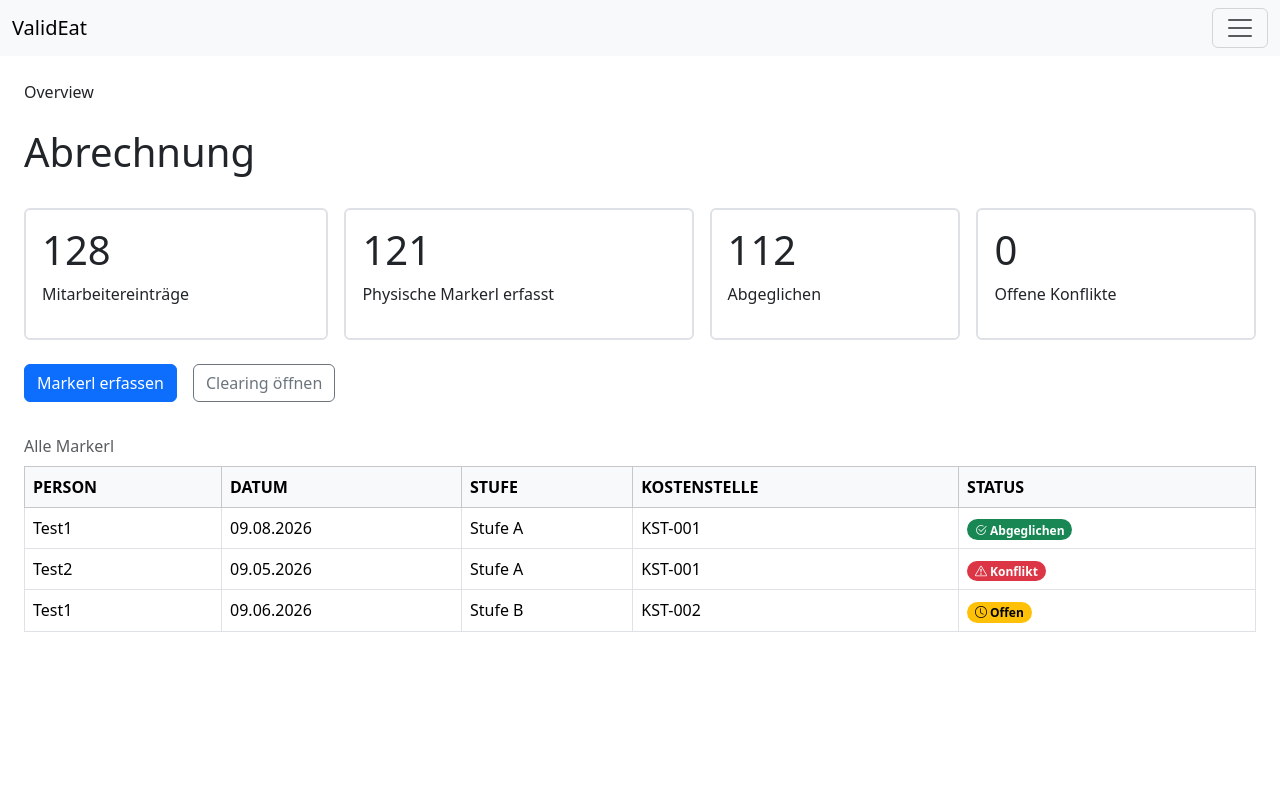
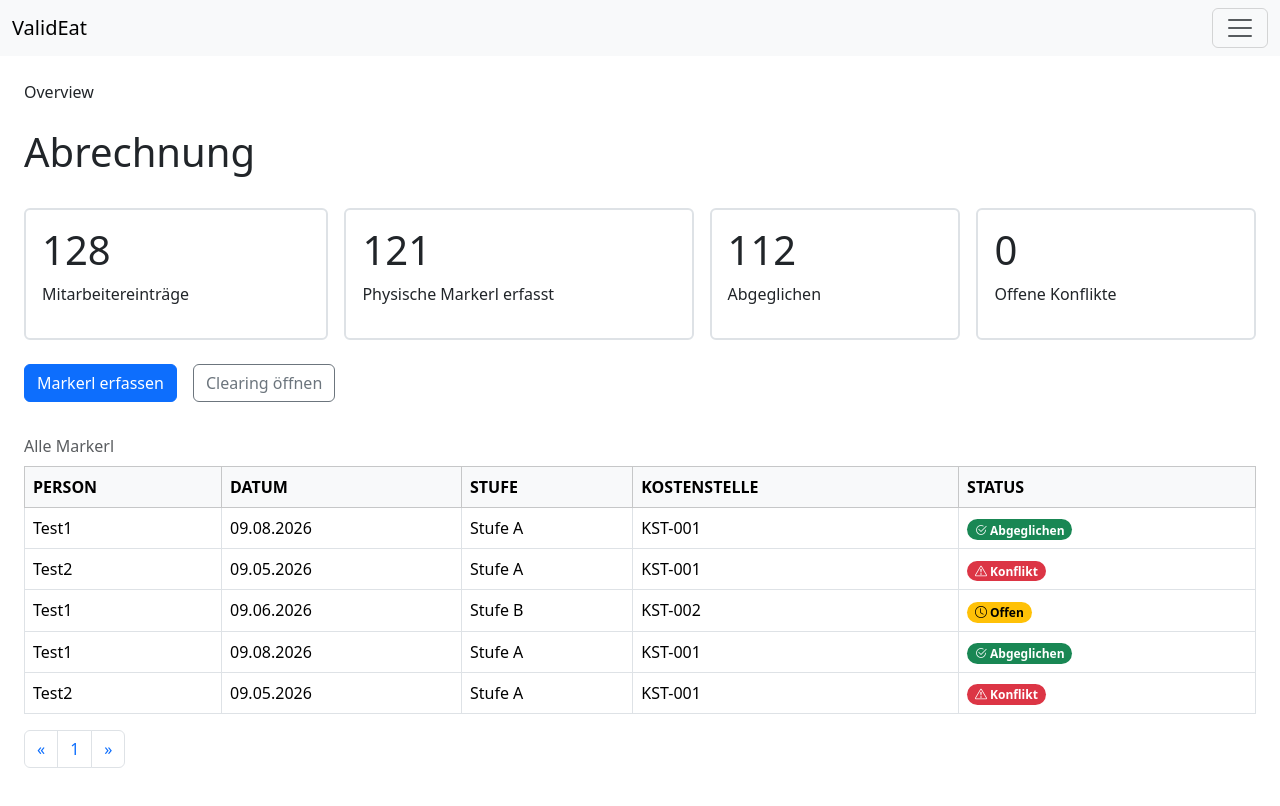
Before and after one commit to ValidEat-Dipl/valideat-platform, an Angular app in the folder apps/web/web/: page /admin-overview in a window 1280 px wide. Built offline with nearby package versions, Linux system fonts and the light colour scheme.

Commit message:
table pagination started

```diff
--- a/apps/web/web/src/app/app.config.ts
+++ b/apps/web/web/src/app/app.config.ts
@@ -3,10 +3,12 @@ import { provideRouter } from '@angular/router';
 
 import { routes } from './app.routes';
 import { provideClientHydration } from '@angular/platform-browser';
+import {provideHttpClient} from '@angular/common/http';
 
 export const appConfig: ApplicationConfig = {
   providers: [
     provideBrowserGlobalErrorListeners(),
-    provideRouter(routes), provideClientHydration()
+    provideRouter(routes), provideClientHydration(),
+    provideHttpClient()
   ]
 };
--- a/apps/web/web/src/app/table-comp/table-comp.html
+++ b/apps/web/web/src/app/table-comp/table-comp.html
@@ -10,7 +10,7 @@
   </tr>
   </thead>
   <tbody>
-    @for (row of data()?.rows; track $index) {
+    @for (row of data()?.rows?.slice(0, maxRows); track $index) {
       <tr>
         @for (key of data()?.headers; track key) {
           @if (row[key] instanceof Date)  {
@@ -25,3 +25,18 @@
     }
   </tbody>
 </table>
+<nav aria-label="Page navigation Table">
+  <ul class="pagination">
+    <li class="page-item">
+      <a class="page-link" (click)="setInitRowNumber(0)" aria-label="Previous">
+        <span aria-hidden="true">&laquo;</span>
+      </a>
+    </li>
+    <li class="page-item"><a class="page-link" href="#">1</a></li>
+    <li class="page-item">
+      <a class="page-link" (click)="setInitRowNumber(10)" aria-label="Next">
+        <span aria-hidden="true">&raquo;</span>
+      </a>
+    </li>
+  </ul>
+</nav>
--- a/apps/web/web/src/app/table-comp/table-comp.ts
+++ b/apps/web/web/src/app/table-comp/table-comp.ts
@@ -1,4 +1,4 @@
-import {Component, input, InputSignal, OnInit} from '@angular/core';
+import {Component, computed, inject, input, InputSignal, OnInit, Signal} from '@angular/core';
 import {TableData} from '../table.model';
 import {DatePipe} from '@angular/common';
 import {Status} from '../status.model';
@@ -19,7 +19,15 @@ export class TableComp{
   caption = input<string>("");
   data = input<TableData>();
 
+  length = computed(() => this.data()?.rows.length)
+
+  initRow = 0
+  maxRows = 5
+
   protected readonly Date = Date;
+  protected readonly Status = Status;
 
-  protected readonly Status = Status;
+  protected setInitRowNumber(number: number) {
+
+  }
 }
--- a/apps/web/web/src/app/table-data-service.ts
+++ b/apps/web/web/src/app/table-data-service.ts
@@ -1,13 +1,16 @@
-import {Injectable, Service} from '@angular/core';
+import {inject, Injectable, Service} from '@angular/core';
 import {Status} from './status.model';
+import {HttpClient} from '@angular/common/http';
 
 @Injectable({
   providedIn: 'root'
 })
 export class TableDataService {
 
-  getTableData() {
-    return {
+  http = inject(HttpClient);
+
+  /*rawData = this.http.get('http://localhost:8080/getTicketList')*/
+  rawData = {
     "headers": [
       "person",
       "datum",
@@ -36,8 +39,74 @@ export class TableDataService {
         "stufe": "Stufe B",
         "kostenstelle": "KST-002",
         "status": new Status("Offen", "warning"),
+      },
+      {
+        "person": "Test1",
+        "datum": new Date(2026, 7, 9),
+        "stufe": "Stufe A",
+        "kostenstelle": "KST-001",
+        "status": new Status("Abgeglichen", "success"),
+      },
+      {
+        "person": "Test2",
+        "datum": new Date(2026, 4, 9),
+        "stufe": "Stufe A",
+        "kostenstelle": "KST-001",
+        "status": new Status("Konflikt", "danger"),
+      },
+      {
+        "person": "Test1",
+        "datum": new Date(2026, 5, 9),
+        "stufe": "Stufe B",
+        "kostenstelle": "KST-002",
+        "status": new Status("Offen", "warning"),
+      },
+      {
+        "person": "Test1",
+        "datum": new Date(2026, 7, 9),
+        "stufe": "Stufe A",
+        "kostenstelle": "KST-001",
+        "status": new Status("Abgeglichen", "success"),
+      },
+      {
+        "person": "Test2",
+        "datum": new Date(2026, 4, 9),
+        "stufe": "Stufe A",
+        "kostenstelle": "KST-001",
+        "status": new Status("Konflikt", "danger"),
+      },
+      {
+        "person": "Test1",
+        "datum": new Date(2026, 5, 9),
+        "stufe": "Stufe B",
+        "kostenstelle": "KST-002",
+        "status": new Status("Offen", "warning"),
+      },
+      {
+        "person": "Test1",
+        "datum": new Date(2026, 7, 9),
+        "stufe": "Stufe A",
+        "kostenstelle": "KST-001",
+        "status": new Status("Abgeglichen", "success"),
+      },
+      {
+        "person": "Test2",
+        "datum": new Date(2026, 4, 9),
+        "stufe": "Stufe A",
+        "kostenstelle": "KST-001",
+        "status": new Status("Konflikt", "danger"),
+      },
+      {
+        "person": "Test1",
+        "datum": new Date(2026, 5, 9),
+        "stufe": "Stufe B",
+        "kostenstelle": "KST-002",
+        "status": new Status("Offen", "warning"),
       }
     ]
   }
+
+  getTableData() {
+    return this.rawData
   }
 }
```
Lines whose indentation alone changed are shown as unchanged.
